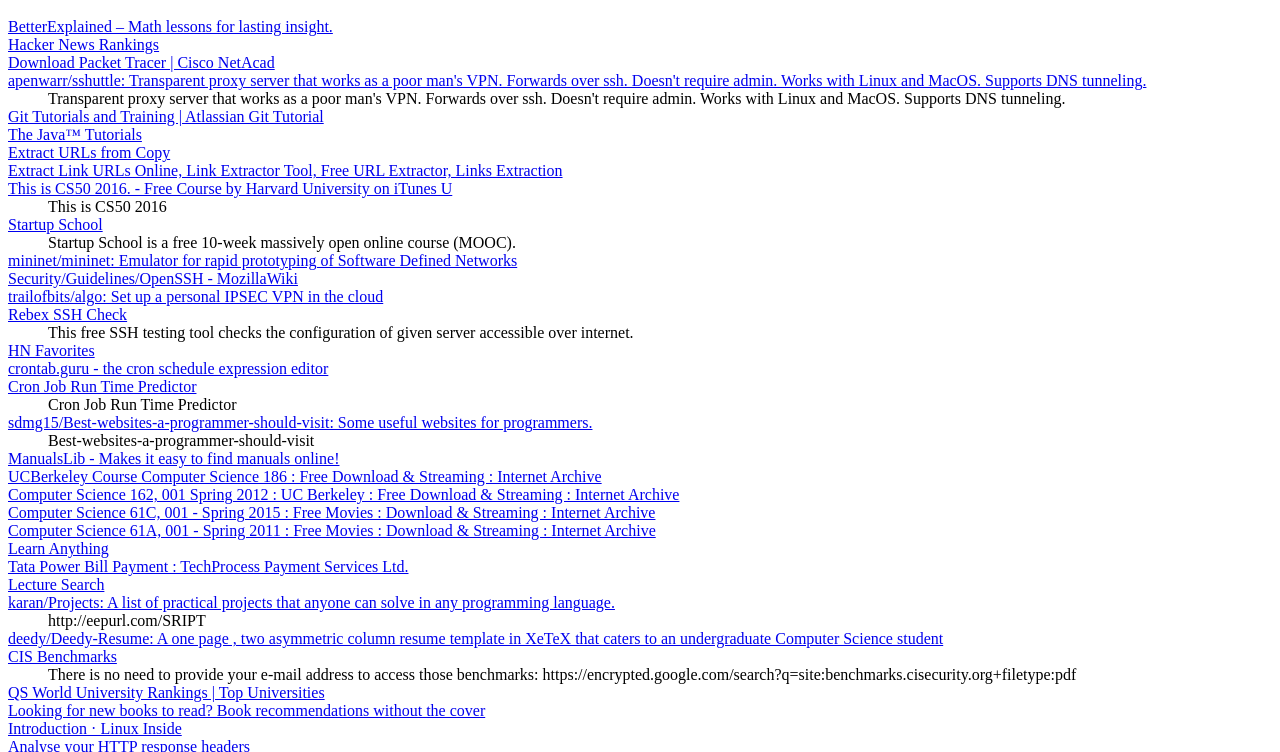
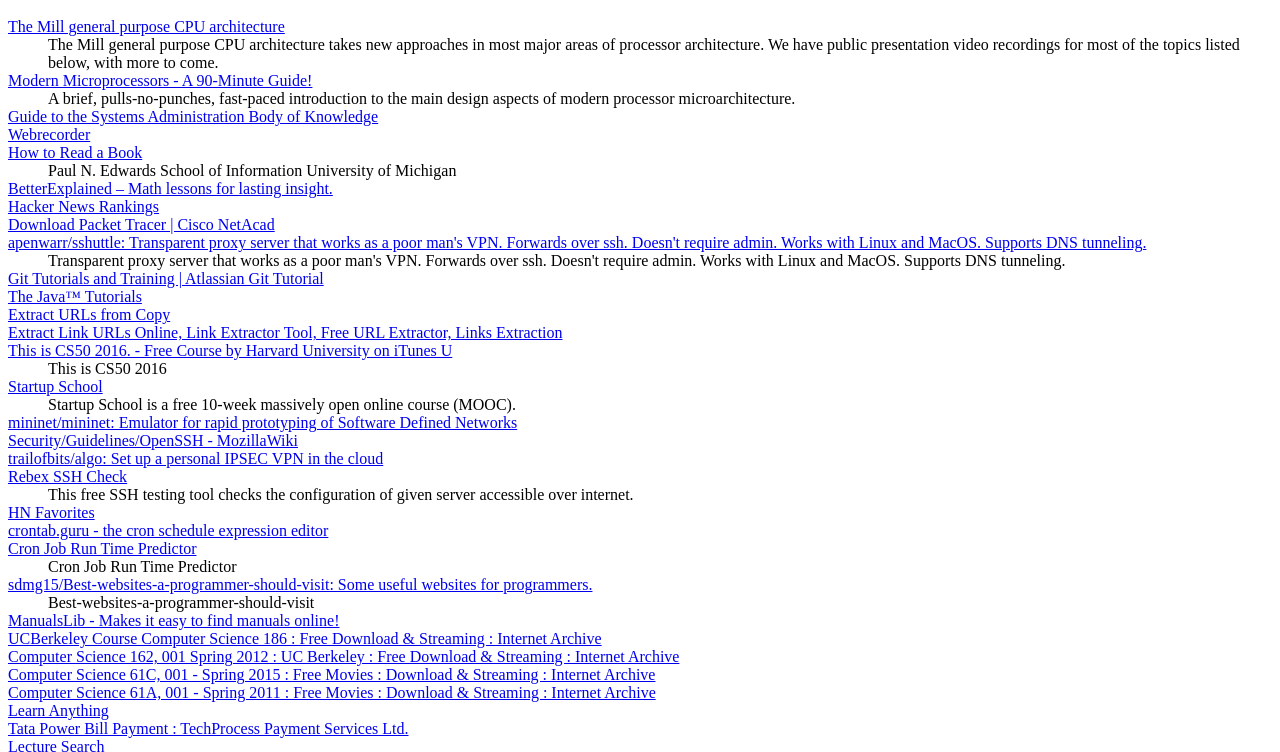
Before and after one commit to sharjeelsayed/learn.sharjeelsayed.com, a plain HTML site: page pinboard_sharjeelsayed_bookmarks.html in a window 1280 px wide. Shown: the part 48-800 px from the top of the page. Drawn offline with Linux system fonts and the light colour scheme.

Commit message:
Update pinboard_sharjeelsayed_bookmarks.html

```diff
--- a/pinboard_sharjeelsayed_bookmarks.html
+++ b/pinboard_sharjeelsayed_bookmarks.html
@@ -2,7 +2,22 @@
 <META HTTP-EQUIV="Content-Type" CONTENT="text/html; charset=UTF-8">
 <TITLE>Pinboard Bookmarks</TITLE>
 <H1>Bookmarks</H1>
-<DL><p><DT><A HREF="https://betterexplained.com/" ADD_DATE="1498509170" PRIVATE="0" TOREAD="0" TAGS="mathematics,math,better,explained,learn,learning,maths">BetterExplained – Math lessons for lasting insight.</A>
+<DL><p><DT><A HREF="http://millcomputing.com/technology/docs/" ADD_DATE="1498767360" PRIVATE="0" TOREAD="0" TAGS="Microprocessors,Microprocessor,processor,hardware,Design,cpu,guide,architecture">The Mill general purpose CPU architecture</A>
+<DD>The Mill general purpose CPU architecture takes new approaches in most major areas of processor architecture. We have public presentation video recordings for most of the topics listed below, with more to come.
+
+<DT><A HREF="http://www.lighterra.com/papers/modernmicroprocessors/" ADD_DATE="1498767100" PRIVATE="0" TOREAD="0" TAGS="Microprocessors,Microprocessor,processor,hardware,Design,cpu,guide,architecture">Modern Microprocessors - A 90-Minute Guide!</A>
+<DD>A brief, pulls-no-punches, fast-paced introduction to the main design aspects of modern processor microarchitecture.
+
+<DT><A HREF="http://sabok.org/" ADD_DATE="1498657290" PRIVATE="0" TOREAD="0" TAGS="sysadmin,guide,devops,lopsa,guides,career,careers,job,jobs,system,administration,administrator,knowledge,ethics,ethic,certification,certifications">Guide to the Systems Administration Body of Knowledge</A>
+
+<DT><A HREF="https://webrecorder.io/" ADD_DATE="1498653273" PRIVATE="0" TOREAD="0" TAGS="archive,python,web,archives,record,recording,session,download,video,videos">Webrecorder</A>
+
+<DT><A HREF="http://pne.people.si.umich.edu/PDF/howtoread.pdf" ADD_DATE="1498515977" PRIVATE="0" TOREAD="0" TAGS="howto,reading,read,how,to,book,technical,books,learn,Learning">How to Read a Book</A>
+<DD>Paul	N.	Edwards
+School	of	Information
+University	of	Michigan
+
+<DT><A HREF="https://betterexplained.com/" ADD_DATE="1498509170" PRIVATE="0" TOREAD="0" TAGS="mathematics,math,better,explained,learn,learning,maths">BetterExplained – Math lessons for lasting insight.</A>
 
 <DT><A HREF="http://hnrankings.info/" ADD_DATE="1498490177" PRIVATE="0" TOREAD="0" TAGS="analytics,hackernews,ranking,visualization,hn,rank,article,stats,statistics">Hacker News Rankings</A>
 
```
